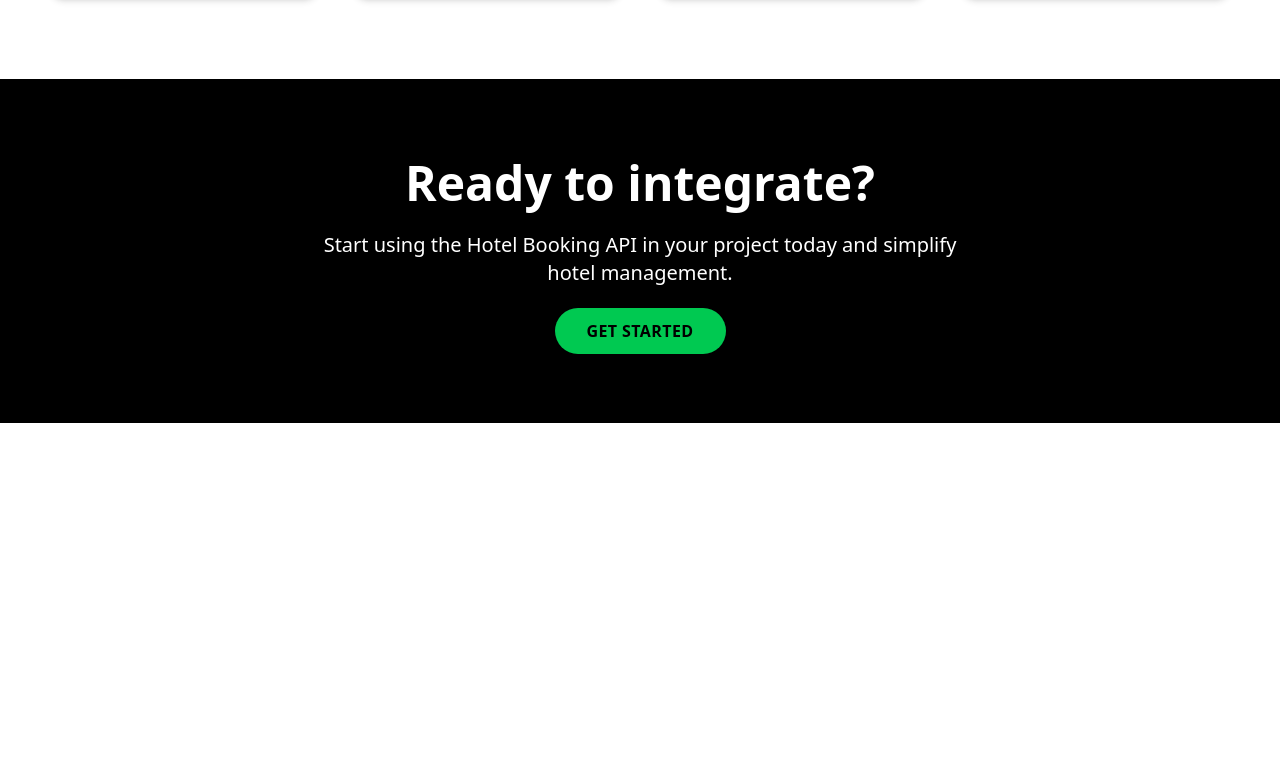
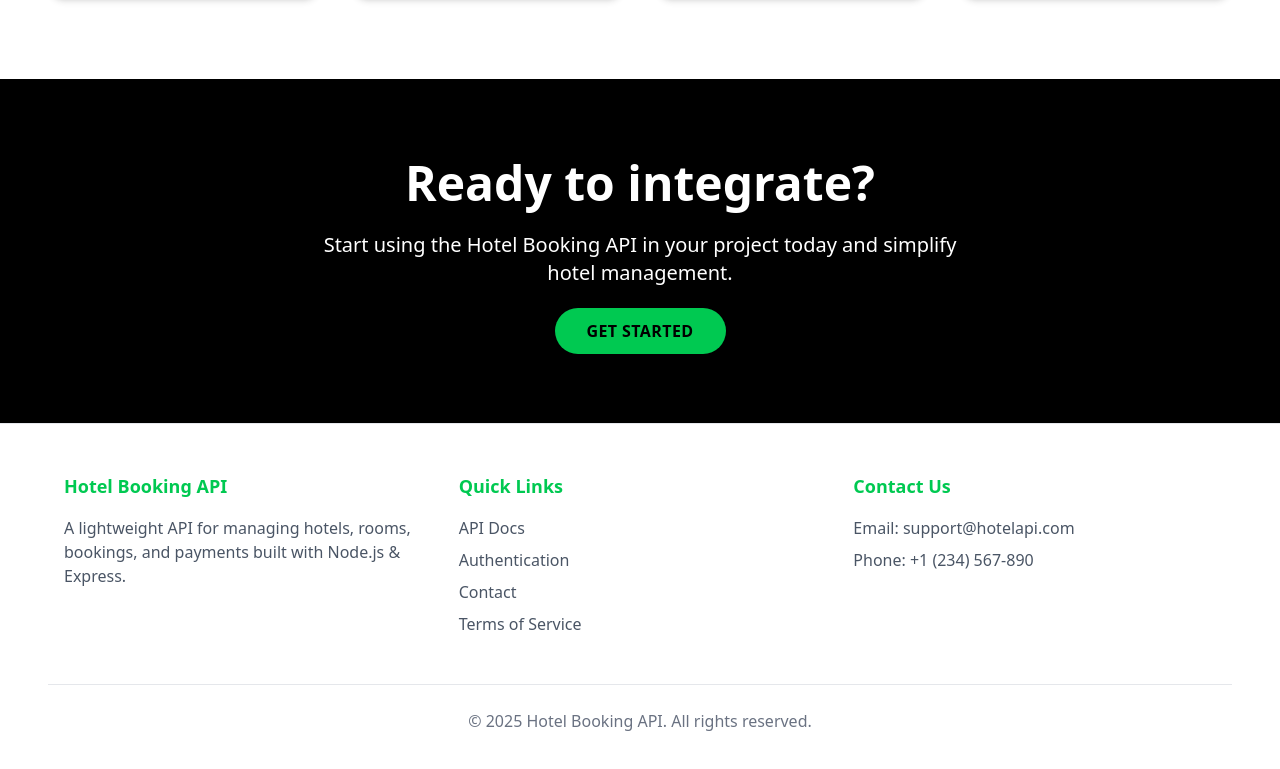
Before and after one commit to festus-sulumeti/hotel-booking-api-demo-docs, a React (Vite) app: page / in a window 1280 px wide. Shown: the part 1592-2361 px from the top of the page. Before the commit the page ends 2015 px from the top, so only its background shows below. Built offline with nearby package versions, Linux system fonts and the light colour scheme.

Commit message:
feat: added the Footer import

```diff
--- a/src/components/Home.tsx
+++ b/src/components/Home.tsx
@@ -3,7 +3,7 @@ import { motion } from "framer-motion";
 import { FaUser, FaHotel, FaBed, FaCreditCard } from "react-icons/fa";
 import { Link } from "react-router-dom";
 // import Navbar from "./Navbar";
-// import Footer from "./Footer";
+import Footer from "./Footer";
 
 const features = [
   {
@@ -192,7 +192,7 @@ const Hero = () => {
         </motion.div>
       </section>
 
-      {/* <Footer /> */}
+      <Footer />
     </>
   );
 };
```
